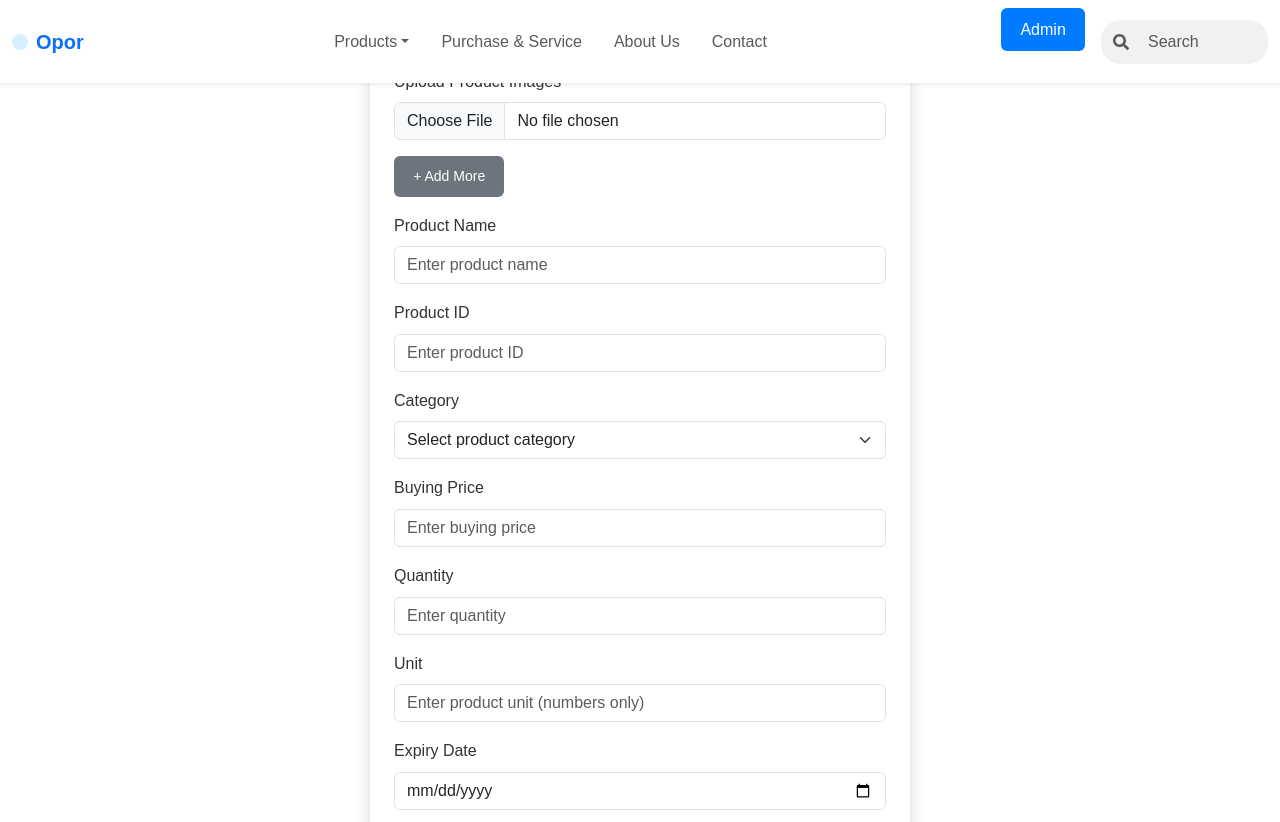
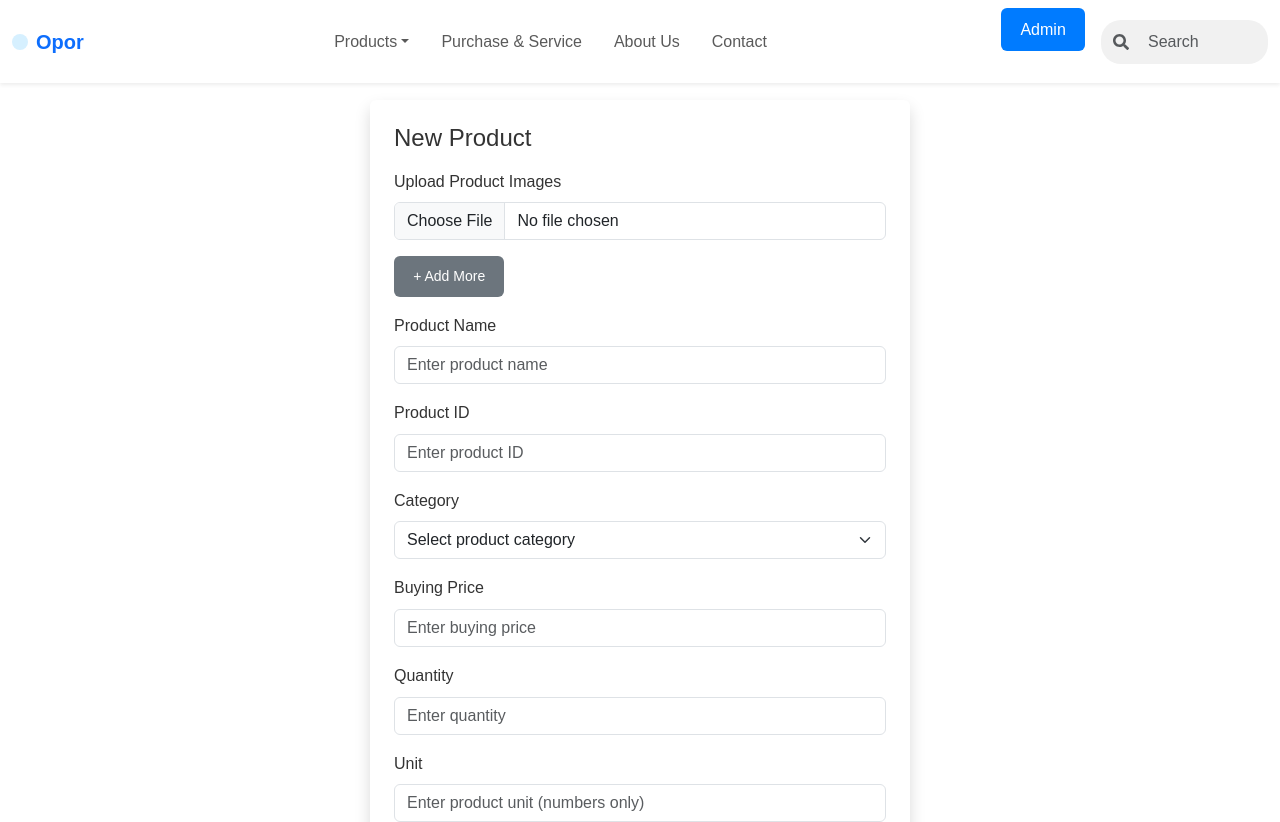
Before and after one commit to sudharshin/WaterPurifier, a React (Vite) app: page /form in a window 1280 px wide. Shown: the top 822 px of the page. Built offline with nearby package versions, Linux system fonts and the light colour scheme.

Commit message:
fixed navbarr abd footer issue

```diff
--- a/src/App.jsx
+++ b/src/App.jsx
@@ -3,18 +3,20 @@ import { BrowserRouter as Router, Routes, Route } from "react-router-dom";
 import Home from "./components/Home";
 import Navbar from "./components/Navbar";
 import Footer from "./components/Footer";
-import ProductDetailsPage from "./components/ProductDetailsPage"; // ⬅️ import details page
+import ProductDetailsPage from "./components/ProductDetailsPage";
 import { products } from "./components/ProductSection";
 import AdminLogin from "./components/AdminLogin";
 import ProductForm from "./components/ProductForm";
-//import ProductProvider  from "./components/redux/ProductContext";
 import ViewAllProducts from "./components/ViewAllProducts";
+
 const App = () => {
   return (
-   // <ProductProvider>
     <Router>
-      <Navbar products={products}/>
+      {/* ✅ Navbar always on top */}
+      <Navbar products={products} />
 
+      {/* ✅ Main Content Wrapper with spacing */}
+      <div style={{ paddingTop: "100px", paddingBottom: "80px", minHeight: "100vh" }}>
         <Routes>
           <Route path="/" element={<Home />} />
           <Route path="/products" element={<ProductDetailsPage />} />
@@ -22,10 +24,11 @@ const App = () => {
           <Route path="/form" element={<ProductForm />} />
           <Route path="/viewallproducts" element={<ViewAllProducts />} />
         </Routes>
+      </div>
 
+      {/* ✅ Footer always at bottom */}
       <Footer />
     </Router>
-   // </ProductProvider>
   );
 };
 
--- a/src/components/ProductForm.jsx
+++ b/src/components/ProductForm.jsx
@@ -16,7 +16,7 @@ const ProductForm = () => {
 
   const [images, setImages] = useState([null]); // start with 1 upload box
   const [errors, setErrors] = useState({});
-  const navigate = useNavigate();
+   const navigate = useNavigate();
 
   // Handle text input
   const handleChange = (e) => {
```
Lines whose indentation alone changed are shown as unchanged.
